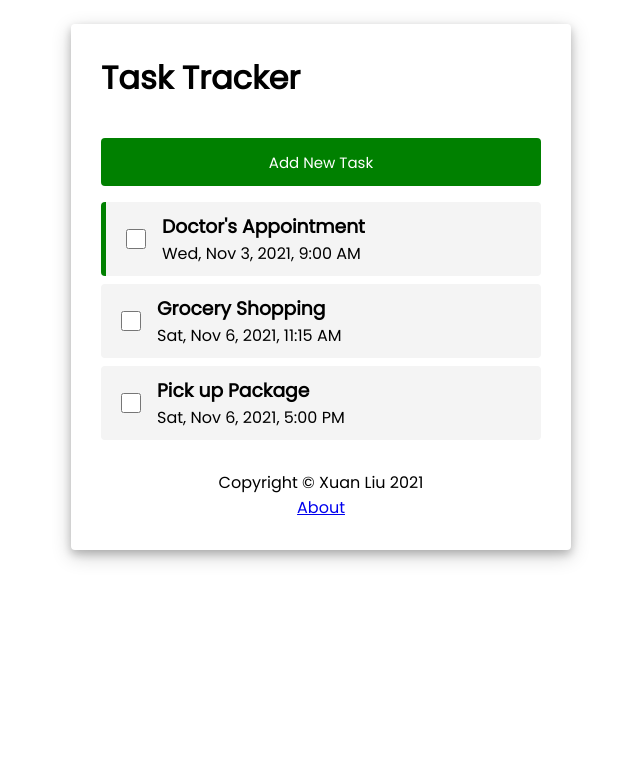
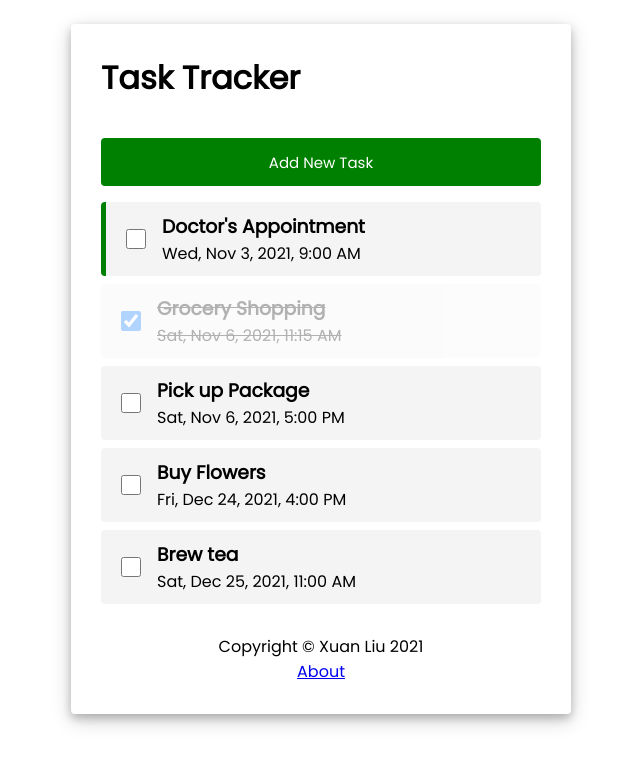
Before and after one commit to xuan6/react-task-tracker, a React (Create React App) app in the folder my-app/: page / in a window 1280 px wide. Shown: the top 766 px of the page, without its empty margins (319-959 px from the left). Built offline with nearby package versions, Linux system fonts and the light colour scheme; data requests are answered from the project's data file.

Commit message:
updating style and readme

```diff
--- a/my-app/db.json
+++ b/my-app/db.json
@@ -4,19 +4,35 @@
       "text": "Doctor's Appointment",
       "day": "Wed, Nov 3, 2021, 9:00 AM",
       "reminder": true,
-      "id": 7
+      "id": 7,
+      "complete": false
     },
     {
       "text": "Grocery Shopping",
       "day": "Sat, Nov 6, 2021, 11:15 AM",
       "reminder": "",
-      "id": 8
+      "id": 8,
+      "complete": true
     },
     {
       "text": "Pick up Package",
       "day": "Sat, Nov 6, 2021, 5:00 PM",
       "reminder": "",
-      "id": 9
+      "id": 9,
+      "complete": false
+    },
+    {
+      "text": "Buy Flowers",
+      "day": "Fri, Dec 24, 2021, 4:00 PM",
+      "reminder": "",
+      "id": 10,
+      "complete": false
+    },
+    {
+      "text": "Brew tea",
+      "day": "Sat, Dec 25, 2021, 11:00 AM",
+      "reminder": "",
+      "id": 11
     }
   ]
 }
--- a/my-app/src/components/AddTask.js
+++ b/my-app/src/components/AddTask.js
@@ -22,7 +22,7 @@
             return
         }
         if(text){
-            alert('A new task is successfully added!')
+            alert('A new task was successfully added!')
         }
 
         onAdd({text, day, reminder}) //adding a task by taking 3 parameter as a object as a whole
--- a/my-app/src/index.css
+++ b/my-app/src/index.css
@@ -19,7 +19,7 @@
   margin: 24px auto;
   overflow: auto;
   min-height: 300px;
-  box-shadow: 0 4px 8px 0 rgba(0, 0, 0, 0.2), 0 6px 20px 0 rgba(0, 0, 0, 0.2);;
+  box-shadow: 0 4px 8px 0 rgba(0, 0, 0, 0.2), 0 6px 20px 0 rgba(0, 0, 0, 0.2);
   padding: 30px;
   border-radius: 4px;
 }
@@ -120,13 +120,13 @@
 
 .form-control label {
   display: block;
-  margin-bottom: 4px;
 }
 
 .form-control input {
   width: 100%;
   padding: 4px 8px;
   font-size: 16px;
+  margin-bottom: 4px;
 }
 
 .form-control input[type="text"] {
```
Also changed, not shown: my-app/src/App.css (deleted, +0 -38 lines), 1 other file (tests, documents, lock files or other folders).
